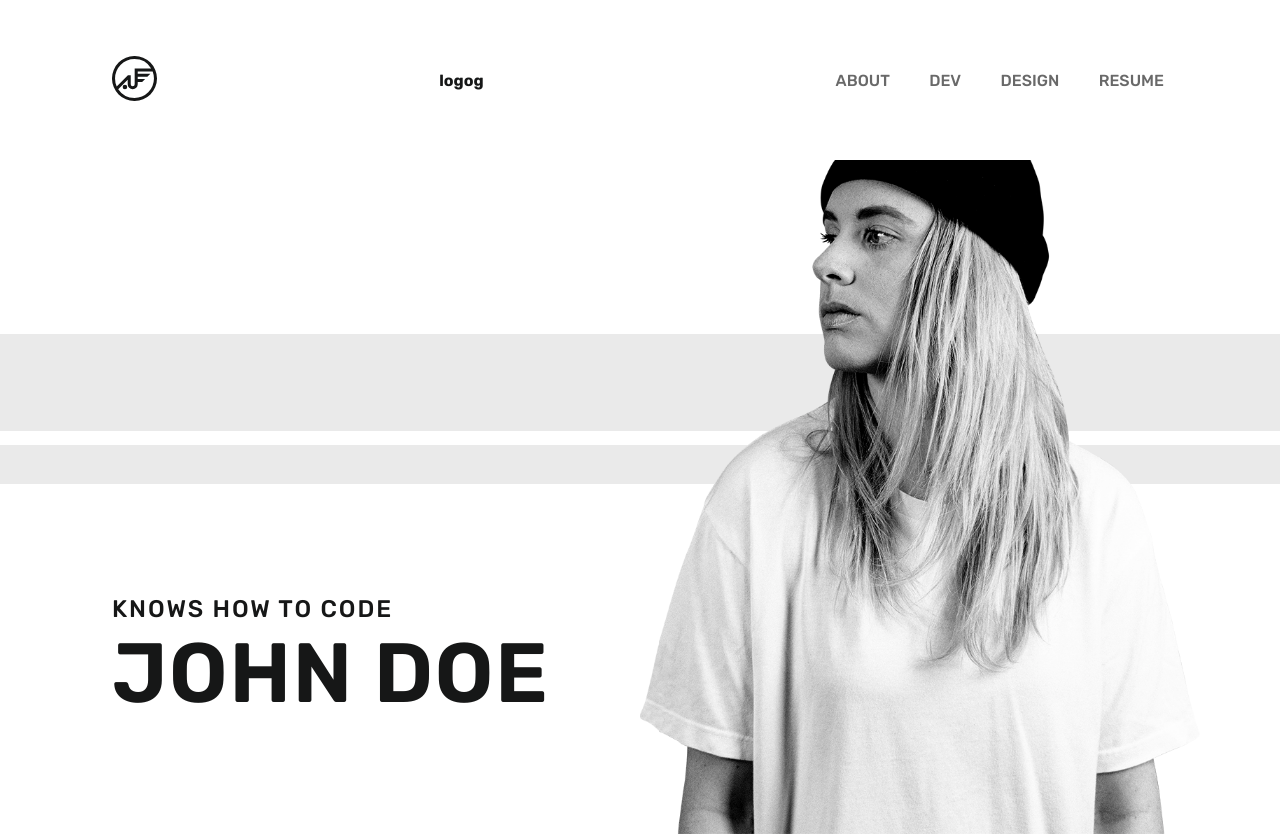
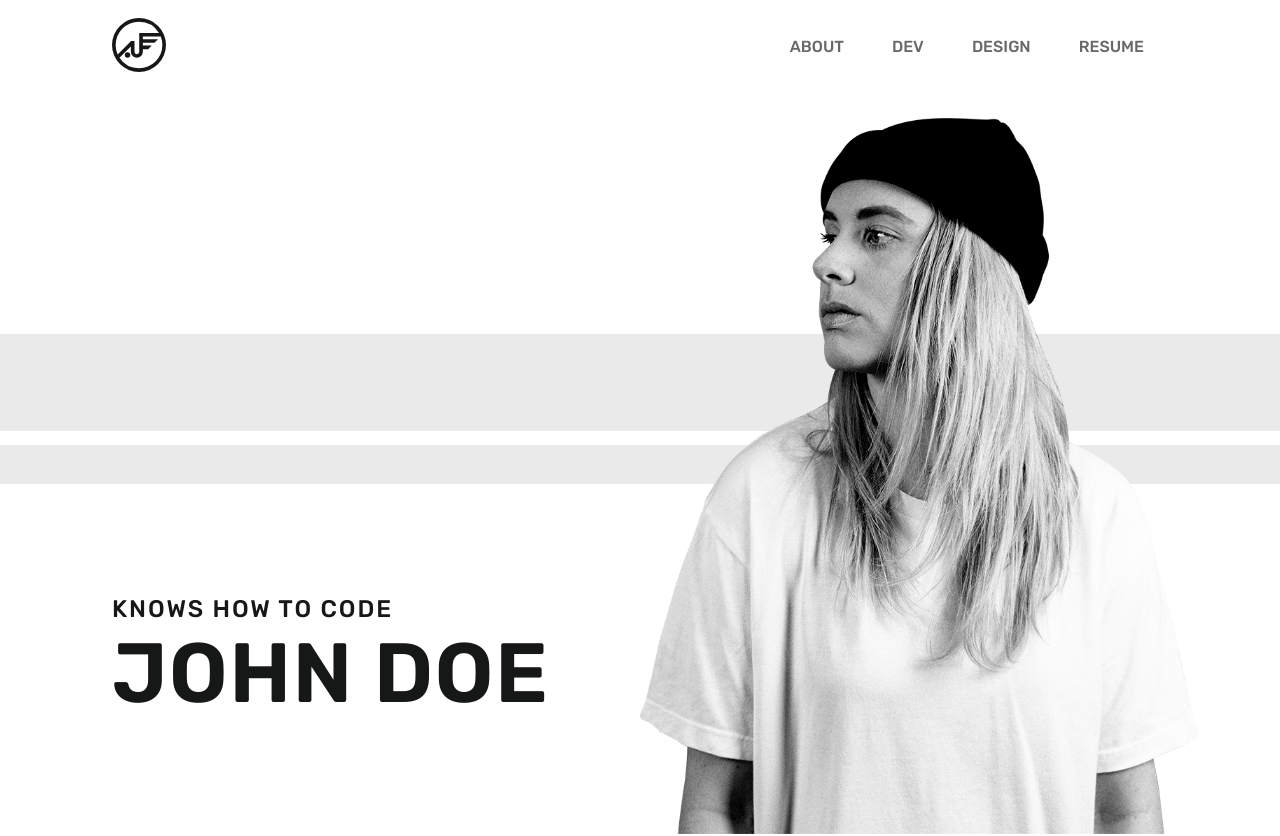
Before and after one commit to ajedral19/personal-portfolio, a Next.js app: page / in a window 1280 px wide. Shown: the top 836 px of the page. Built offline with nearby package versions, Linux system fonts and the light colour scheme.

Commit message:
navigation edits

```diff
--- a/components/Footer/footer.js
+++ b/components/Footer/footer.js
@@ -12,7 +12,7 @@ export default function Footer({ container = false }) {
           <div className={cn('row', 'pt-1', 'pb-1', 'clear')}>
             <div className="col-lg-6 col-md-3 col-sm-2">
               <Link href="/#">
-                <a className="medium tiny">GoGoGoPowerAJ</a>
+                <a className="medium tiny">GoGoGoPowerAJ &copy;</a>
               </Link>
               {/* <a href="/#" className="medium">
               </a> */}
--- a/components/NavBar/NavBar.js
+++ b/components/NavBar/NavBar.js
@@ -6,113 +6,102 @@ import style from './NavBar.module.sass'
 import { collapse } from '../../utils/utils'
 
 const NavBar = ({ container = false }) => {
-  const [hidden, setHidden] = useState('logog')
+  const [state, setState] = useState({ returnTop: null, contactDetails: null })
 
   useEffect(() => {
     window.addEventListener('resize', resize)
+    window.addEventListener('load', resize)
 
     return () => {
       window.removeEventListener('resize', resize)
+      window.removeEventListener('load', resize)
     }
   }, [])
 
+  const scrollUp = () => {
+    window.scrollTo({
+      top: 0,
+      left: 0,
+      behavior: 'smooth',
+    })
+  }
+
   const resize = () => {
-    setHidden(window.innerWidth)
+    if (window.innerWidth <= 768) {
+      setState({
+        returnTop: (
+          <button
+            className={cn('btn', 'square', style.scroll_to_top)}
+            onClick={scrollUp}
+          >
+            ^
+          </button>
+        ),
+      })
+    }
+    // setHidden(window.scrollY)
   }
 
   return (
     <Fragment>
-      <nav className={style.nav}>
-        <div className={cn(style.nav_container, { container })}>
-          <div
-            className={cn('row', 'clear-vertical', 'center-items', style.row)}
-          >
-            <div className={cn('t-left', 'col-sm-1', 'col-md-1', 'col-lg-1')}>
-              <div className={style.logo}>
-                <Link href="/#">
-                  <a className="block">
+      <nav className={cn(style.nav_bar)}>
+        <div className={cn({ container }, style.nav_container)}>
+          <div className="row center-items split-lg">
+            <div className="col-sm-4 col-md-2 col-lg-2">
+              <div className={style.logo_wrap}>
                 <svg
                   xmlns="http://www.w3.org/2000/svg"
-                      width="60.995"
-                      height="60.995"
-                      viewBox="0 0 60.995 60.995"
+                  width="74"
+                  height="74"
+                  viewBox="0 0 74 74"
+                  className={style.logo}
                 >
                   <path
-                        id="Path_312"
+                    className={style.path}
                     data-name="Path 312"
-                        d="M-3763.932,887.243a3.091,3.091,0,0,1-3.09,3.091,3.091,3.091,0,0,1-3.091-3.091,3.09,3.09,0,0,1,3.091-3.09A3.09,3.09,0,0,1-3763.932,887.243Zm40.365-11.412a30.5,30.5,0,0,1-30.5,30.5,30.5,30.5,0,0,1-30.5-30.5,30.5,30.5,0,0,1,30.5-30.5A30.5,30.5,0,0,1-3723.567,875.831Zm-54.6,10.721,15.193-15.192h3.807v12.178a2.676,2.676,0,0,0,2.671,2.674,2.673,2.673,0,0,0,2.671-2.674V862.215h22.349a26.359,26.359,0,0,0-22.593-12.759,26.374,26.374,0,0,0-26.375,26.375A26.258,26.258,0,0,0-3778.162,886.552Zm50.474-10.721a26.3,26.3,0,0,0-1.769-9.495H-3749.7V869.3h17.169l-4.121,4.122H-3749.7v2.958h10.089l-4.122,4.122h-5.967v3.038a6.8,6.8,0,0,1-6.792,6.8,6.8,6.8,0,0,1-6.791-6.8V877.5l-12.82,12.82a26.347,26.347,0,0,0,22.038,11.888A26.377,26.377,0,0,0-3727.688,875.831Z"
+                    d="M-3759.533,896.179a3.75,3.75,0,0,1-3.749,3.751,3.751,3.751,0,0,1-3.751-3.751,3.749,3.749,0,0,1,3.751-3.749A3.749,3.749,0,0,1-3759.533,896.179Zm48.971-13.845a37,37,0,0,1-37,37,37,37,0,0,1-37-37,37,37,0,0,1,37-37A37,37,0,0,1-3710.562,882.334Zm-66.235,13.007,18.432-18.431h4.619v14.774a3.246,3.246,0,0,0,3.24,3.245,3.244,3.244,0,0,0,3.241-3.245v-25.87h27.113a31.979,31.979,0,0,0-27.41-15.479,32,32,0,0,0-32,32A31.855,31.855,0,0,0-3776.8,895.341Zm61.235-13.007a31.9,31.9,0,0,0-2.146-11.519h-24.558v3.594h20.83l-5,5h-15.83V883h12.24l-5,5h-7.239v3.685a8.252,8.252,0,0,1-8.24,8.244,8.251,8.251,0,0,1-8.239-8.244v-7.326l-15.553,15.553a31.965,31.965,0,0,0,26.736,14.423A32,32,0,0,0-3715.562,882.334Z"
                     transform="translate(3784.562 -845.334)"
                     fill="#161717"
                   />
                 </svg>
-                  </a>
-                </Link>
               </div>
             </div>
-            <h1>{hidden}</h1>
-
-            <div className="col-md-5 col-lg-5">
-              <button
-                className={cn('btn', 'clear', style.menu_toggler)}
-                onClick={(e) => collapse(e, style.collapse, false)}
-              >
-                <svg
-                  xmlns="http://www.w3.org/2000/svg"
-                  width="24"
-                  height="9"
-                  viewBox="0 0 24 9"
-                >
-                  <g
-                    id="Group_114"
-                    data-name="Group 114"
-                    transform="translate(-245.5 -52.5)"
-                  >
-                    <line
-                      id="Line_34"
-                      data-name="Line 34"
-                      x2="24"
-                      transform="translate(245.5 54.5)"
-                      fill="none"
-                      stroke="#1b1b1b"
-                      strokeWidth="4"
-                    />
-                    <line
-                      id="Line_35"
-                      data-name="Line 35"
-                      x2="24"
-                      transform="translate(245.5 60.5)"
-                      fill="none"
-                      stroke="#1b1b1b"
-                      strokeWidth="2"
-                    />
-                  </g>
-                </svg>
-              </button>
-              <ul className={cn(style.nav_menu, 'content')}>
-                <li>
+            <div className="col-sm-4 col-md-6 col-lg-6">
+              <div className={style.nav_menu_container}>
+                <ul className={cn(style.nav_menu, style.collapse)}>
+                  <li className={style.menu_item}>
                     <Link href="/#about">
-                    <a className={cn('t-upper', style.menu_anchor)}>about</a>
+                      <a>About</a>
                     </Link>
                   </li>
-                <li>
+                  <li className={style.menu_item}>
                     <Link href="/#dev">
-                    <a className={cn('t-upper', style.menu_anchor)}>dev</a>
+                      <a>Dev</a>
                     </Link>
                   </li>
-                <li>
+                  <li className={style.menu_item}>
                     <Link href="/#design">
-                    <a className={cn('t-upper', style.menu_anchor)}>design</a>
+                      <a>Design</a>
                     </Link>
                   </li>
-                <li>
+                  <li className={style.menu_item}>
                     <Link href="/#resume">
-                    <a className={cn('t-upper', style.menu_anchor)}>resume</a>
+                      <a>Resume</a>
                     </Link>
                   </li>
                 </ul>
               </div>
             </div>
+            {/* <div className="col-md-3 col-lg-3">
+              <div className={style.info}>
+                <span className="block tiny medium">09295855661</span>
+                <span className="block tiny medium">ajedral1994@gmail.com</span>
               </div>
+            </div> */}
+          </div>
+        </div>
+        {/* <button className={cn('btn', 'square', style.scroll_to_top)}>^</button> */}
+        {state.returnTop}
       </nav>
     </Fragment>
   )
--- a/components/NavBar/NavBar.module.sass
+++ b/components/NavBar/NavBar.module.sass
@@ -1,101 +1,98 @@
 @use '../../styles/variables' as var
 
-.nav
+.nav_bar
+    position: absolute
+    z-index: 99
+    min-height: 60px
     width: 100%
-    display: block
-    position: fixed
-    z-index: 99
     top: 0
     left: 0
-    padding: 1em 0
-    background: var.$background
-    // background: green
+    .nav_container
+        padding: 2em 0 1em
+        .logo_wrap
+            .logo
+                max-width: 44px
+                .path
+                    fill: var.$default
+        .nav_menu_container
+            .nav_menu
+                position: absolute
+                overflow: hidden
+                background: var.$shadedLow
+                left: 50%
+                transform: translateX(-50%)
+                top: 100%
+                width: 100%
+                display: flex
+                flex-direction: column
+                flex-wrap: nowrap
+                padding: 1em 0
+                transition-property: padding, height
+                transition-duration: .3s
+                transition-timing-function: ease-in-out
+                .menu_item
+                    padding: .75em 0
+                    a
+                        display: block
+                        font-weight: 500
+                        text-transform: uppercase
+                        color: var.$muted
+                        &:hover
+                            color: var.$default
+                &.collapse
+                    height: 0
+                    padding: 0
+    .scroll_to_top
+        position: fixed
+        z-index: 100
+        bottom: 2em
+        // opacity: 0
+        left: 50%
+        background: var.$shadedLow
+        box-shadow: 0 4px 14px 0 rgb(0 0 0 / 10%)
+        border-radius: 50%
+        transform: translateX(-50%)
+        transition-property: opacity, bottom
+        transition-duration: .2s
+        transition-timing-function: ease-in-out
+        // &.show
+        //     bottom: 2em
+        //     opacity: 1
 
-.nav_container
-    // background: pink
-    position: relative
-    // height: 0
-    min-height: 50px
-    // max-height: 80px
+@media screen and ( min-width: 768px )
+    .nav_bar
+        position: fixed
+        background: var.$background
+        .nav_container
+            padding: .5em 0
+            text-align: left
+            .logo_wrap
+                .logo
+                    max-width: 54px
+            .nav_menu_container
+                margin: -1em 0
+                .nav_menu
+                    flex-direction: row
+                    position: relative
+                    background: unset
+                    top: unset
+                    left: unset
+                    transform: unset
+                    padding: unset
+                    justify-content: flex-end
+                    justify-content: center
+                    .menu_item
+                        padding: .5em 1.5em 1em
+                    &.collapse
+                        height: unset
+        .scroll_to_top
+            display: none
 
-    .logo
-        position: relative
-        z-index: 1
-        display: inline-block
-        // background: orange
-        a
-            line-height: 0
-        svg
-            max-height: 45px
-            height: 100%
-            width: auto
-            path
-                fill: var.$default
-
-    .menu_toggler
-        position: absolute
-        z-index: 1
-        top: 50%
-        transform: translateY(-50%)
-        line-height: 0
-        right: 1em
-        svg
-            // pointer-events: none
-
-    .nav_menu
-        position: absolute
-        width: 100%
-        padding: 2.5em 0
-        left: 0
-        top: 100%
-        height: auto
-
-        list-style: none
-        display: none
-        flex-direction: column
-        flex-wrap: nowrap
-        justify-content: center
-        background: red
-
-        &.collapse
-            display: flex
-
-        li
-            transition: background .1s ease-in-out
-            .menu_anchor
-                font-size: 1.25rem
-                font-weight: 500
-                display: block
-                width: 100%
-                padding: 1.25em 0
-
-@media screen and (min-width: 768px)
-    .nav_container
-        .row
-            justify-content: space-between
-        .menu_toggler
-            display: none
-        .nav_menu
-            position: relative
-            top: unset
-            left: unset
-            height: unset
-            width: unset
-            display: flex
-            flex-direction: row
-            justify-content: flex-end
-            gap: 2em
-            background: none
-
-            li
-                color: var.$muted
-                .menu_anchor
-                    width: unset
-                    font-size: 1rem
-                    font-weight: 500
-                    padding: .5em .25em
-                &:hover
-                    background: unset
-                    color: var.$default
-
-@media screen and (min-width: 1024px)
+@media screen and ( min-width: 1024px )
+    .nav_bar
+        .nav_container
+            .nav_menu_container
+                .nav_menu
+                    justify-content: flex-end
+                    .menu_item
+                        padding: .5em 1.5em
--- a/pages/index.js
+++ b/pages/index.js
@@ -152,8 +152,7 @@ export default function Home({ projects, experiences }) {
                   <h3 className="title size-normal medium t-cap">
                     Hey i got some experiences too!
                   </h3>
-
-                  <ol className="mt-1 accordion">
+                  <ol className="mt-2 accordion">
                     {experiences.length
                       ? experiences.map((experience, key) => (
                           <li key={key} className="mb-1 item">
--- a/styles/global.sass
+++ b/styles/global.sass
@@ -77,6 +77,9 @@ p, li
 a
     text-decoration: none
 
+ul, ol
+    list-style: none
+
 .block
     display: block
 
@@ -89,6 +92,23 @@ a
     background: none
     font-weight: 500
     cursor: pointer
+    &.square
+        padding: unset
+        max-width: 24px
+        border: none
+        .icon-wrap
+            display: block
+            position: relative
+            width: 100%
+            padding-top: 100%
+            .icon
+                position: absolute
+                width: 100%
+                height: auto
+                top: 50%
+                left: 50%
+                transform: translate(-50%, -50%)
+
     &.clear
         padding: unset
         min-width: unset
@@ -120,6 +140,8 @@ a
         flex-wrap: nowrap
     &.center-items
         align-items: center
+    &.split
+        justify-content: space-between
     // &.last-item-clear-right
     //     [class*=col-]:last-child
     //         padding-right: 0
@@ -179,8 +201,18 @@ a
 @media screen and (min-width: 768px)
     .row
         @include setColumns('md', 6)
+        &.split
+            justify-content: unset
+        &.split-md
+            justify-content: space-between
 
 @media screen and (min-width: 1024px)
     .row
         @include setColumns('lg', 12)
+        &.split
+            justify-content: unset
+        &.split-md
+            justify-content: unset
+        &.split-lg
+            justify-content: space-between
 //     @include setRow('lg', 12)
--- a/styles/layout.sass
+++ b/styles/layout.sass
@@ -98,6 +98,9 @@
     &.square
         padding-top: 100%
 
+.shadow-lower-dark
+    box-shadow: 0 4px 14px 0 rgb(0 0 0 / 10%)
+
 @media screen and (min-width: 768px)
     // Font sizes
     .title
--- a/utils/utils.js
+++ b/utils/utils.js
@@ -28,11 +28,12 @@ export const collapse = (e, className = null, accordion = true) => {
   if (contentElement) {
     if (accordion)
       contentElement.style.height = contentElement.scrollHeight + 'px'
+    el.classList.toggle(className || 'collapse')
     contentElement.classList.toggle(className || 'collapse')
-    collapseIcon && collapseIcon.classList.toggle('collapse')
+    collapseIcon && collapseIcon.classList.toggle(className || 'collapse')
 
     if (accordion) {
-      if (!contentElement.classList.contains('collapse'))
+      if (!contentElement.classList.contains(className || 'collapse'))
         contentElement.addEventListener('transitionend', () =>
           contentElement.style.removeProperty('height'),
         )
```
Lines whose indentation alone changed are shown as unchanged.
